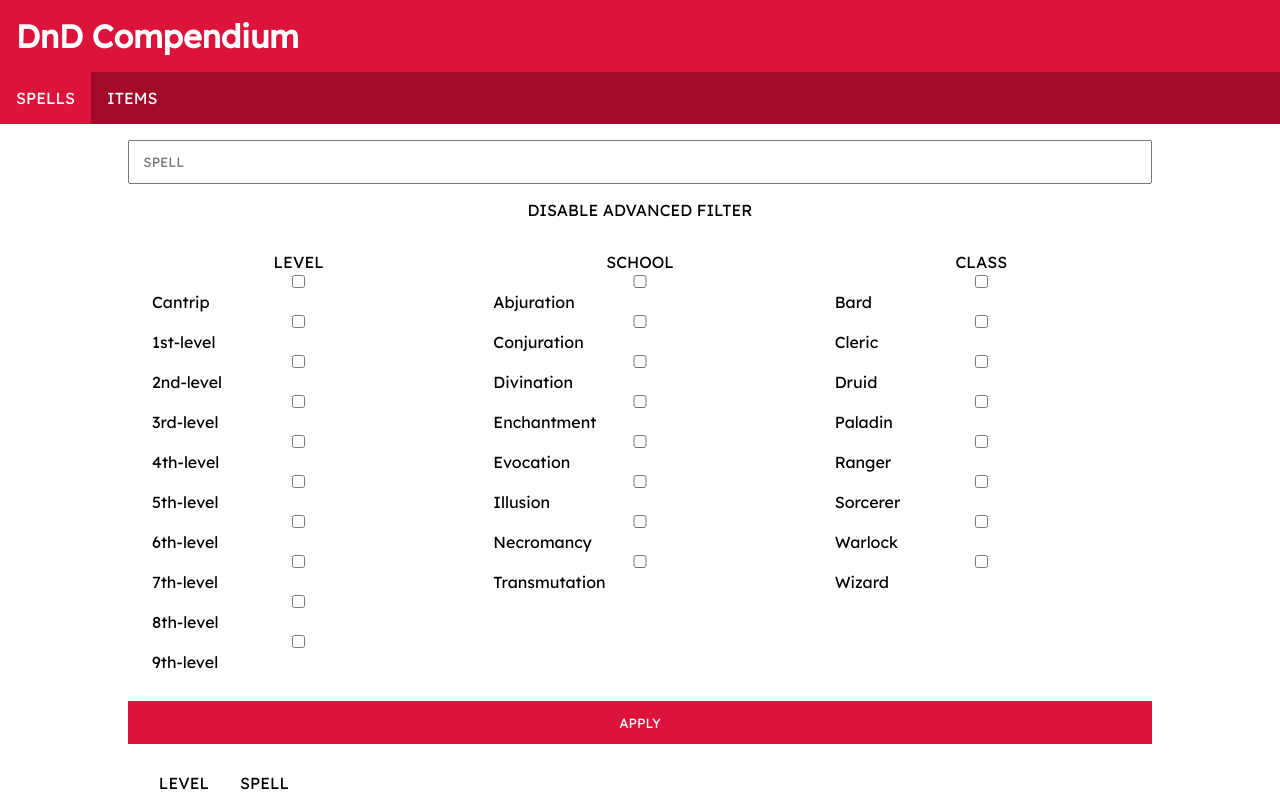
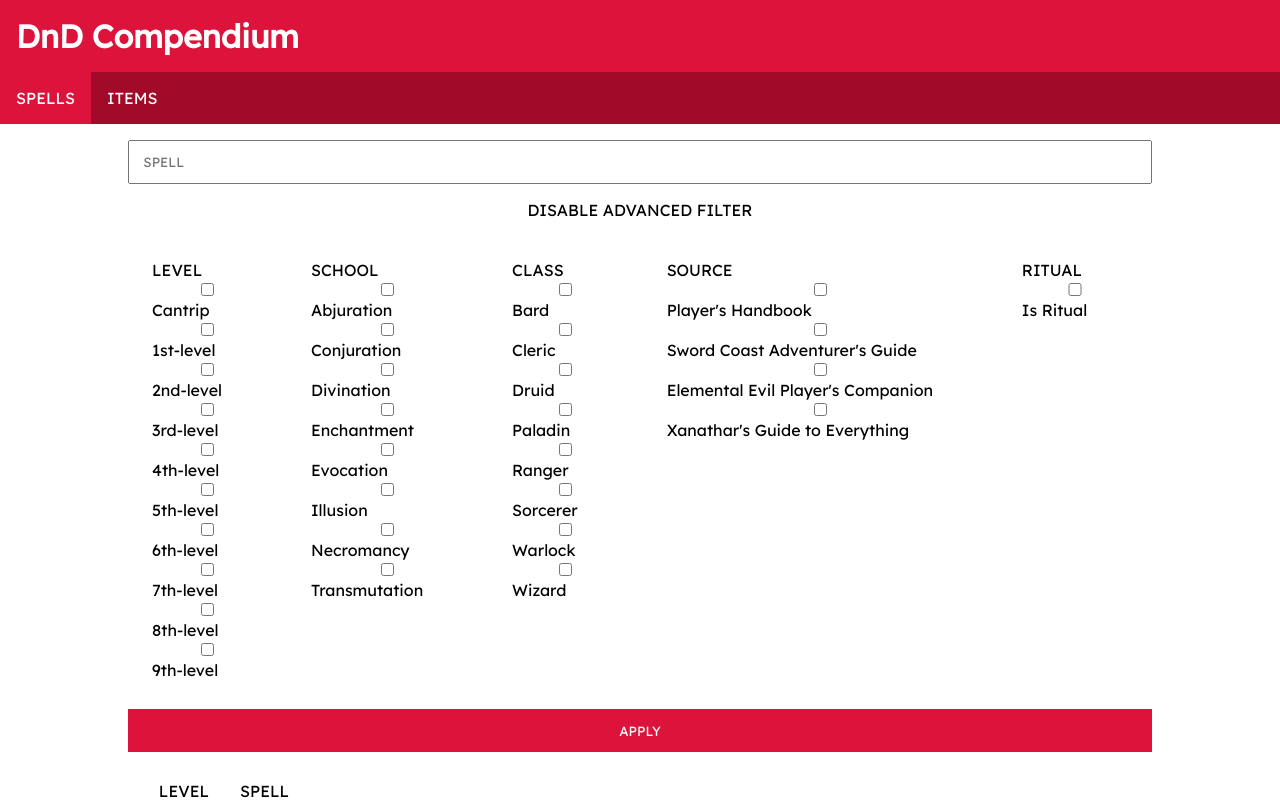
Before and after one commit to Infinma/dnd-compendium, a React (Create React App) app: page / in a window 1280 px wide. Both pictures are taken after a click on the element "ADVANCED FILTER". Shown: the top 800 px of the page. Built offline with nearby package versions, Linux system fonts and the light colour scheme.

Commit message:
feat: implement additional filters and updated styling

```diff
--- a/src/components/SpellComponent/SpellContainer/SpellContainer.js
+++ b/src/components/SpellComponent/SpellContainer/SpellContainer.js
@@ -26,19 +26,16 @@
   }
 
   filterSpell(form) {
-    let activeLevel = form.active.level;
-    let activeSchool = form.active.school;
-    let activeClass = form.active.class;
     this.setState(() => {
       let filteredSpellList = this.state.fullSpellList.filter((spell) => {
         let criteria = true;
-        if (activeLevel) {
+        if (form.active[SpellKey.LEVEL]) {
           criteria = criteria && form[SpellKey.LEVEL][spell.level];
         }
-        if (activeSchool) {
+        if (form.active[SpellKey.SCHOOL]) {
           criteria = criteria && form[SpellKey.SCHOOL][spell.school];
         }
-        if (activeClass) {
+        if (form.active[SpellKey.CLASS]) {
           let validClass = false;
           let classArr = spell.classes.split(', ');
           for (let i in classArr) {
@@ -48,6 +45,12 @@
             }
           }
           criteria = criteria && validClass;
+        }
+        if (form.active[SpellKey.SOURCE]) {
+          criteria = criteria && form[SpellKey.SOURCE][spell.origin];
+        }
+        if (form.active[SpellKey.RITUAL]) {
+          criteria = criteria && spell.ritual;
         }
         return criteria;
       });
--- a/src/components/SpellComponent/SpellForm/SpellFormAdvanced/SpellFormAdvanced.css
+++ b/src/components/SpellComponent/SpellForm/SpellFormAdvanced/SpellFormAdvanced.css
@@ -1,26 +1,22 @@
 @import "../../../../theme.css";
 
-form.adv-filter ul {
+form.adv-filter .check-filter {
   margin: 0;
   padding: 0;
   list-style-type: none;
   display: flex;
+  flex-flow: row wrap;
 }
 
-form.adv-filter p {
-  text-align: center;
-}
-
-form.adv-filter li {
-  margin: 0 0.5em;
+form.adv-filter .check-filter div {
+  margin: 0.5em 0.5em 0;
   padding: 1em;
   display: flex;
   flex-direction: column;
   flex-grow: 1;
-  flex-basis: 0;
 }
 
-form.adv-filter li.active {
+form.adv-filter .check-filter div.active {
   background: var(--secondary-color);
   color: var(--text-color);
 }
--- a/src/components/SpellComponent/SpellForm/SpellFormAdvanced/SpellFormAdvanced.js
+++ b/src/components/SpellComponent/SpellForm/SpellFormAdvanced/SpellFormAdvanced.js
@@ -1,6 +1,7 @@
 import React from 'react';
 import './SpellFormAdvanced.css';
-import { SpellKey, SpellLevels, SpellSchools, SpellClasses } from '../../../../lib/KeyLoader';
+import { SpellKey, SpellLevels, SpellSchools, SpellClasses,
+  SpellSources } from '../../../../lib/KeyLoader';
 import { ObjectContains } from '../../../../lib/Utils';
 
 class SpellFormAdvanced extends React.Component {
@@ -10,57 +11,66 @@
       active: {
         [SpellKey.LEVEL]: false,
         [SpellKey.SCHOOL]: false,
-        [SpellKey.CLASS]: false
+        [SpellKey.CLASS]: false,
+        [SpellKey.SOURCE]: false,
+        [SpellKey.RITUAL]: false
       },
       [SpellKey.LEVEL]: {
-        Cantrip: false,
-        '1st-level': false,
-        '2nd-level': false,
-        '3rd-level': false,
-        '4th-level': false,
-        '5th-level': false,
-        '6th-level': false,
-        '7th-level': false,
-        '8th-level': false,
-        '9th-level': false
+        [SpellLevels[0]]: false,
+        [SpellLevels[1]]: false,
+        [SpellLevels[2]]: false,
+        [SpellLevels[3]]: false,
+        [SpellLevels[4]]: false,
+        [SpellLevels[5]]: false,
+        [SpellLevels[6]]: false,
+        [SpellLevels[7]]: false,
+        [SpellLevels[8]]: false,
+        [SpellLevels[9]]: false
       },
       [SpellKey.SCHOOL]: {
-        Abjuration: false,
-        Conjuration: false,
-        Divination: false,
-        Enchantment: false,
-        Evocation: false,
-        Illusion: false,
-        Necromancy: false,
-        Transmutation: false
+        [SpellSchools[0]]: false,
+        [SpellSchools[1]]: false,
+        [SpellSchools[2]]: false,
+        [SpellSchools[3]]: false,
+        [SpellSchools[4]]: false,
+        [SpellSchools[5]]: false,
+        [SpellSchools[6]]: false,
+        [SpellSchools[7]]: false
       },
       [SpellKey.CLASS]: {
-        Bard: false,
-        Cleric: false,
-        Druid: false,
-        Paladin: false,
-        Ranger: false,
-        Sorcerer: false,
-        Warlock: false,
-        Wizard: false
+        [SpellClasses[0]]: false,
+        [SpellClasses[1]]: false,
+        [SpellClasses[2]]: false,
+        [SpellClasses[3]]: false,
+        [SpellClasses[4]]: false,
+        [SpellClasses[5]]: false,
+        [SpellClasses[6]]: false,
+        [SpellClasses[7]]: false
+      },
+      [SpellKey.SOURCE]: {
+        [SpellSources[0]]: false,
+        [SpellSources[1]]: false,
+        [SpellSources[2]]: false,
+        [SpellSources[3]]: false
       }
     };
     this.createCheckboxArray = this.createCheckboxArray.bind(this);
     this.updateCheckbox = this.updateCheckbox.bind(this);
     this.submitFilter = this.submitFilter.bind(this);
+    this.updateActive = this.updateActive.bind(this);
   }
 
   createCheckboxArray(arr, type) {
-    let checkboxList = arr.map((info, i) => {
+    let checkboxList = arr.map((label, i) => {
       return (
         <label key={i}>
           <input
             type="checkbox"
-            name={info}
+            name={label}
             onChange={ this.updateCheckbox }
-            checked={ this.state[type][info] }
+            checked={ this.state[type][label] }
           />
-          {` ${info}`}
+          {` ${label}`}
         </label>
       );
     });
@@ -74,8 +84,10 @@
       type = SpellKey.CLASS;
     } else if (SpellLevels.includes(name)) {
       type = SpellKey.LEVEL;
-    } else {
+    } else if (SpellSchools.includes(name)) {
       type = SpellKey.SCHOOL;
+    } else if (SpellSources.includes(name)) {
+      type = SpellKey.SOURCE;
     }
     this.setState((prevState) => {
       let newState = { ...prevState[type] };
@@ -87,13 +99,27 @@
           };
         }
       }
-      let active = { ...prevState.active }
+      let active = { ...prevState.active };
       active[type] = checked;
       return {
         [type]: newState,
         active: active
       };
     })
+  }
+
+  /**
+   * For the case where we only update active (Ex. Ritual)
+  */
+  updateActive(e) {
+    const { name, checked } = e.target;
+    this.setState((prevState) => {
+      let active = {...prevState.active};
+      active[name] = checked;
+      return {
+        active: active
+      };
+    });
   }
 
   submitFilter(e) {
@@ -105,22 +131,39 @@
     let checkboxLevel = this.createCheckboxArray(SpellLevels, SpellKey.LEVEL);
     let checkboxSchool = this.createCheckboxArray(SpellSchools, SpellKey.SCHOOL);
     let checkboxClass = this.createCheckboxArray(SpellClasses, SpellKey.CLASS);
+    let checkboxSource = this.createCheckboxArray(SpellSources, SpellKey.SOURCE);
     return (
       <form className="adv-filter" onSubmit={ this.submitFilter }>
-        <ul>
-          <li className={ this.state.active.level ? 'active' : '' } >
+        <div className="check-filter">
+          <div className={ this.state.active[SpellKey.LEVEL] ? 'active' : '' } >
             <p>LEVEL</p>
             { checkboxLevel }
-          </li>
-          <li className={ this.state.active.school ? 'active' : '' } >
+          </div>
+          <div className={ this.state.active[SpellKey.SCHOOL] ? 'active' : '' } >
             <p>SCHOOL</p>
             { checkboxSchool }
-          </li>
-          <li className={ this.state.active.class ? 'active' : '' } >
+          </div>
+          <div className={ this.state.active[SpellKey.CLASS] ? 'active' : '' } >
             <p>CLASS</p>
             { checkboxClass }
-          </li>
-        </ul>
+          </div >
+          <div className={ this.state.active[SpellKey.SOURCE] ? 'active' : '' } >
+            <p>SOURCE</p>
+            { checkboxSource }
+          </div>
+          <div className={ this.state.active[SpellKey.RITUAL] ? 'active' : '' } >
+            <p>RITUAL</p>
+            <label>
+              <input
+                type="checkbox"
+                name={ SpellKey.RITUAL }
+                onChange={ this.updateActive }
+                checked={ this.state.active[SpellKey.RITUAL] }
+              />
+              {` Is Ritual`}
+            </label>
+          </div>
+        </div>
         <button>APPLY</button>
       </form>
     );
--- a/src/lib/KeyLoader.js
+++ b/src/lib/KeyLoader.js
@@ -3,7 +3,9 @@
   LEVEL: 'level',
   CANTRIP: 'Cantrip',
   CLASS: 'class',
-  SCHOOL: 'school'
+  SCHOOL: 'school',
+  SOURCE: 'source',
+  RITUAL: 'ritual'
 };
 export const SpellLevels = [
   SpellKey.CANTRIP,
@@ -37,3 +39,15 @@
   'Warlock',
   'Wizard'
 ];
+export const SpellSources = [
+  "Player's Handbook",
+  "Sword Coast Adventurer's Guide",
+  "Elemental Evil Player's Companion",
+  "Xanathar's Guide to Everything"
+];
+export const SpellSourceMap = {
+  [SpellSources[0]]: "Player's Handbook",
+  [SpellSources[1]]: "Sword Coast Adventurer's Guide",
+  [SpellSources[2]]: "Elemental Evil Player's Companion",
+  [SpellSources[3]]: "Xanathar's Guide to Everything"
+};
```
